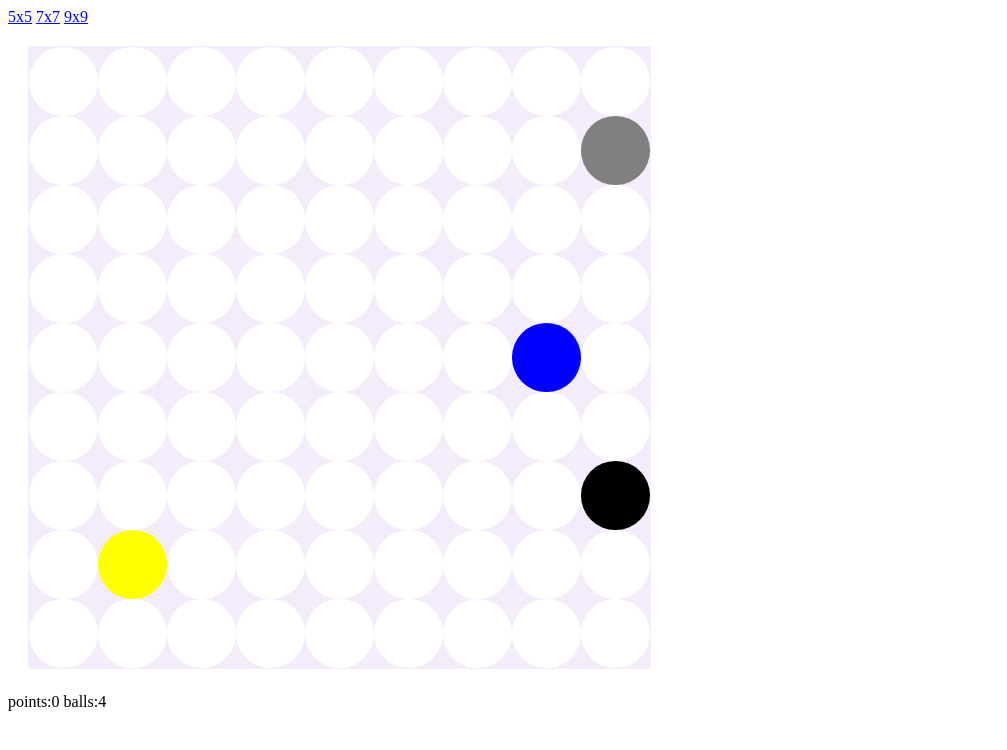
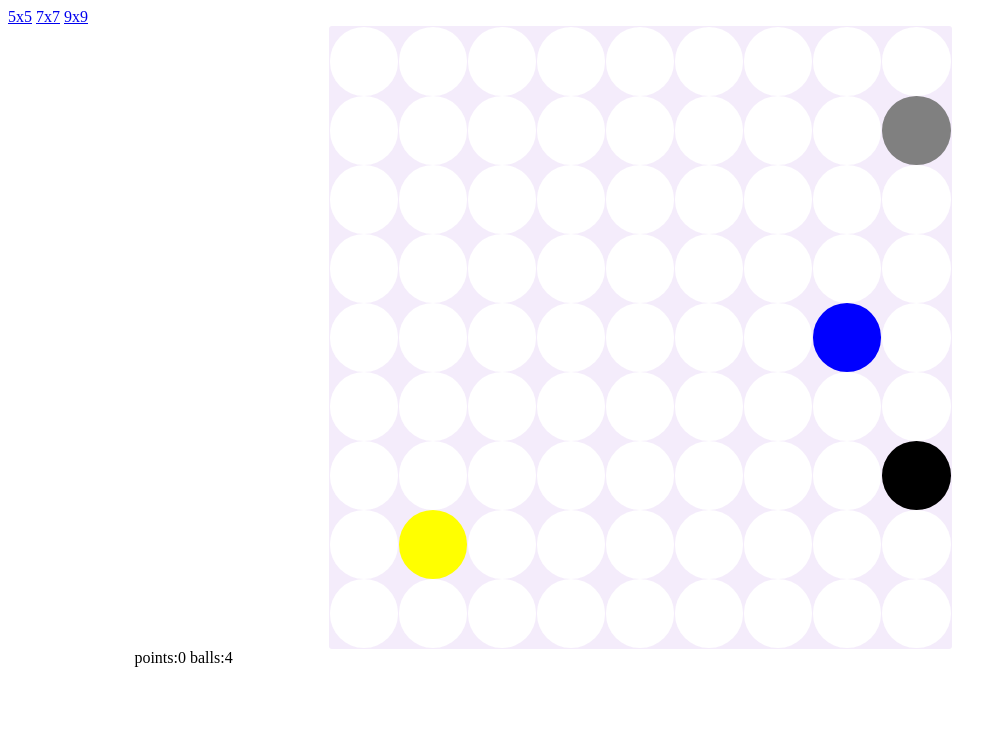
Before and after one commit to katalama/katalama.github.io, a plain HTML site: page index.html in a window 1280 px wide. Shown: the whole page, without its empty margins (0-1007 px from the left). Drawn offline with Linux system fonts and the light colour scheme.

Commit message:
centerize

```diff
--- a/index.html
+++ b/index.html
@@ -399,14 +399,13 @@ td {
 	display: grid;
 	gap: 0.5px;
 	border-radius: 3px;
-	width: 200px;
-	height: 200px;
+	margin: auto;
 }
 
 #container {
 	width: 80%;
 	height: 80%;
-	margin: 20px;
+	margin: auto;
 }
 </style>
 <a href="#" onclick="Lines.newGame(5,5); return false;">5x5</a>
@@ -416,9 +415,8 @@ td {
 
 <div id="container">
 	<div id="grid"></div>
+	<div id="score"></div>
 </div>
-
-<div id="score"></div>
 
 <div id="gameover">game over. <a href="#" onclick="Lines.newGame(9,9); return false;">start new</a></div>
 
```
